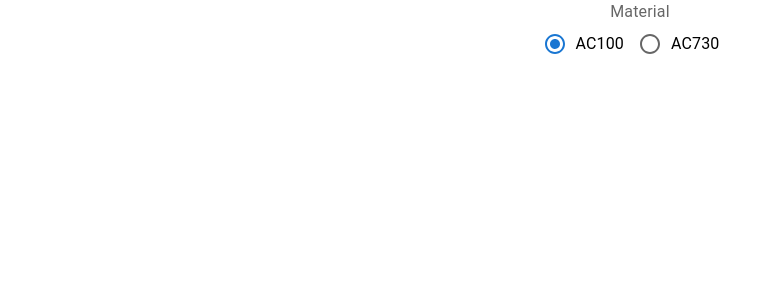
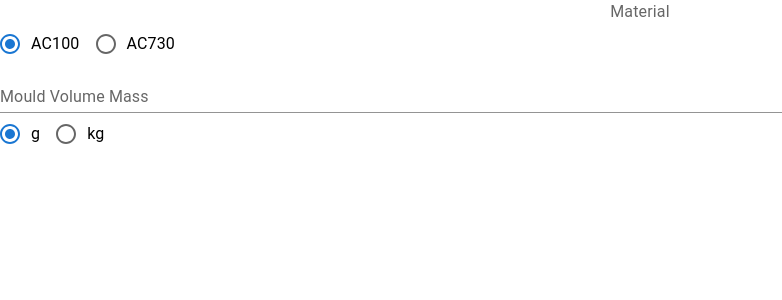
Before and after one commit to LittleHobbyShop/Jesmonite-Calculator, a React (Create React App) app: page / in a window 1280 px wide. Shown: the top 300 px of the page, without its empty margins (0-782 px from the left). Built offline with nearby package versions, Linux system fonts and the light colour scheme.

Commit message:
break out elements

```diff
--- a/src/App.tsx
+++ b/src/App.tsx
@@ -1,38 +1,76 @@
-import { useState } from "react";
+import { useState, useEffect } from "react";
 import "./App.css";
-import Radio from "@mui/material/Radio";
-import RadioGroup from "@mui/material/RadioGroup";
-import FormControlLabel from "@mui/material/FormControlLabel";
 import FormControl from "@mui/material/FormControl";
-import FormLabel from "@mui/material/FormLabel";
-import materials from "./resources/materials";
+import MaterialInput from "./components/materialInput";
+import VolumeInput from "./components/volumeInput";
+import UnitSelect from "./components/unitSelect";
+import Typography from "@mui/material/Typography";
+import { materials, units } from "./resources/materials";
+import Stack from "@mui/material/Stack";
+import Divider from "@mui/material/Divider";
+
+interface Obj {
+  [key: string]: number;
+}
 
 const App = () => {
   const [material, setMaterial] = useState(0);
   const [mass, setMass] = useState(0);
+  const [unit, setunit] = useState(0);
+  const [output, setOutput] = useState<Obj>({});
 
-  const handleChange = (event: React.ChangeEvent<HTMLInputElement>) => {
-    setMaterial(parseInt(event.target.value));
+  const handleChangeMaterial = (e: React.ChangeEvent<HTMLInputElement>) => {
+    setMaterial(parseInt(e.target.value));
+  };
+
+  const handleChangeMass = (e: React.ChangeEvent<HTMLInputElement>) => {
+    setMass(parseInt(e.target.value));
+  };
+
+  const handleChangeunit = (e: React.ChangeEvent<HTMLInputElement>) => {
+    setunit(parseInt(e.target.value));
+  };
+
+  useEffect(() => {
+    const density: number = materials.bases[material].density;
+    const ratio: number = materials.bases[material].ratio;
+    const total = Math.round(mass * density);
+    if (total > 0) {
+      setOutput({
+        powder: Math.round(mass * density * ratio),
+        liquid: Math.round(mass * density * (1 - ratio)),
+        total: total,
+      });
+    } else {
+      setOutput({});
+    }
+  }, [mass, material]);
+
+  const capitalise = (string: string) => {
+    return string.charAt(0).toUpperCase() + string.slice(1);
   };
 
   return (
     <div className="App">
-      <FormControl>
-        <FormLabel id="demo-row-radio-buttons-group-label">Material</FormLabel>
-        <RadioGroup
-          row
-          aria-labelledby="demo-row-radio-buttons-group-label"
-          name="row-radio-buttons-group"
-          value={material}
-          onChange={handleChange}
-        >
-          {materials.bases.map(({ name }, i) => {
-            return (
-              <FormControlLabel value={i} control={<Radio />} label={name} />
-            );
-          })}
-        </RadioGroup>
-      </FormControl>
+      <Stack
+        spacing={2}
+        divider={<Divider orientation="horizontal" flexItem />}
+      >
+        <FormControl>
+          <MaterialInput value={material} onChange={handleChangeMaterial} />
+          <VolumeInput onChange={handleChangeMass} />
+          <UnitSelect unit={unit} onChange={handleChangeunit} />
+        </FormControl>
+        {Object.keys(output).map((key) => {
+          console.log(key);
+          return (
+            <Typography variant="h4">
+              {capitalise(key)} = {output[key].toString()}
+              {units.mass[unit].symbol}
+            </Typography>
+          );
+        })}
+      </Stack>
     </div>
   );
 };
--- /dev/null
+++ b/src/components/materialInput.tsx
@@ -0,0 +1,34 @@
+import FormControlLabel from "@mui/material/FormControlLabel";
+import FormLabel from "@mui/material/FormLabel";
+import Radio from "@mui/material/Radio";
+import RadioGroup from "@mui/material/RadioGroup";
+import { materials } from "../resources/materials";
+import { Fragment } from "react";
+
+type Props = {
+  value: number;
+  onChange: (e: React.ChangeEvent<HTMLInputElement>) => void;
+};
+
+const MaterialInput = ({ value, onChange }: Props): JSX.Element => {
+  return (
+    <Fragment>
+      <FormLabel id="material-buttons-group-label">Material</FormLabel>
+      <RadioGroup
+        row
+        aria-labelledby="material-buttons-group-label"
+        name="row-radio-buttons-group"
+        value={value}
+        onChange={onChange}
+      >
+        {materials.bases.map(({ name }, i) => {
+          return (
+            <FormControlLabel value={i} control={<Radio />} label={name} />
+          );
+        })}
+      </RadioGroup>
+    </Fragment>
+  );
+};
+
+export default MaterialInput;
--- /dev/null
+++ b/src/components/unitSelect.tsx
@@ -0,0 +1,30 @@
+import FormControlLabel from "@mui/material/FormControlLabel";
+import RadioGroup from "@mui/material/RadioGroup";
+import { units } from "../resources/materials";
+import React from "react";
+import Radio from "@mui/material/Radio";
+
+type Props = {
+  unit: number;
+  onChange: (e: React.ChangeEvent<HTMLInputElement>) => void;
+};
+
+const UnitSelect = ({ unit, onChange }: Props) => {
+  return (
+    <RadioGroup
+      row
+      aria-labelledby="demo-row-radio-buttons-group-label"
+      name="row-radio-buttons-group"
+      value={unit}
+      onChange={onChange}
+    >
+      {units.mass.map(({ symbol }, i) => {
+        return (
+          <FormControlLabel value={i} control={<Radio />} label={symbol} />
+        );
+      })}
+    </RadioGroup>
+  );
+};
+
+export default UnitSelect;
--- /dev/null
+++ b/src/components/volumeInput.tsx
@@ -0,0 +1,21 @@
+import TextField from "@mui/material/TextField";
+import React from "react";
+
+type Props = {
+  onChange: (e: React.ChangeEvent<HTMLInputElement>) => void;
+};
+
+const VolumeInput = ({ onChange }: Props): JSX.Element => {
+  return (
+    <TextField
+      id="standard-basic"
+      label="Mould Volume Mass"
+      variant="standard"
+      type="number"
+      inputProps={{ inputMode: "decimal", pattern: "[0-9]+" }}
+      onChange={onChange}
+    ></TextField>
+  );
+};
+
+export default VolumeInput;
--- a/src/resources/materials.ts
+++ b/src/resources/materials.ts
@@ -1,7 +1,7 @@
-const materials = {
+export const materials = {
   bases: [
-    { name: "AC100", density: 1750 },
-    { name: "AC730", density: 1950 },
+    { name: "AC100", density: 1.75, ratio: 5 / 7 },
+    { name: "AC730", density: 1.95, ratio: 5 / 6 },
   ],
   pigments: [
     { name: "White", density: 25, max: 0.02 },
@@ -10,4 +10,13 @@ const materials = {
   additives: [{ name: "retarder", max: 0.06 }],
 };
 
-export default materials;
+export const units = {
+  mass: [
+    { name: "gram", symbol: "g", multiplier: 0.001 },
+    { name: "kilogram", symbol: "kg", multiplier: 1 },
+  ],
+  volume: [
+    { name: "millilitre", symbol: "ml", multiplier: 0.001 },
+    { name: "litre", symbol: "l", multiplier: 1 },
+  ],
+};
```
